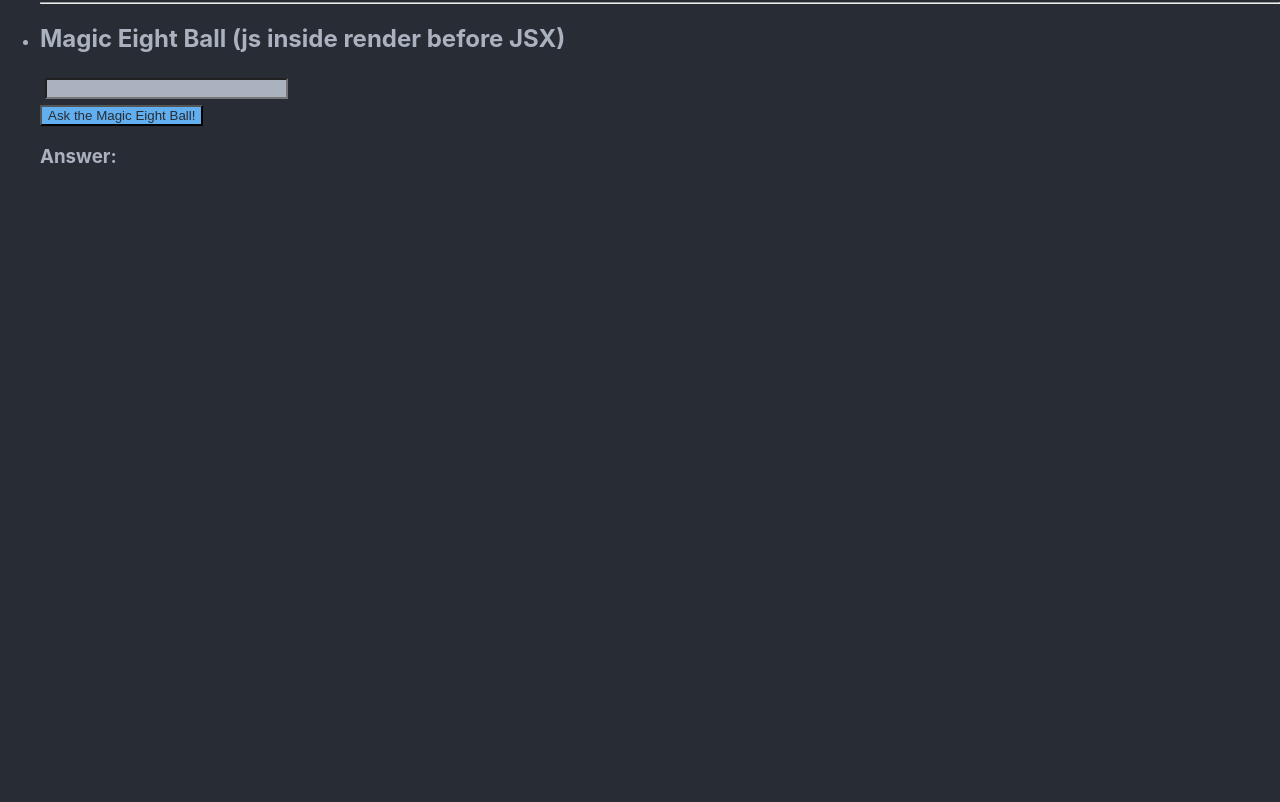
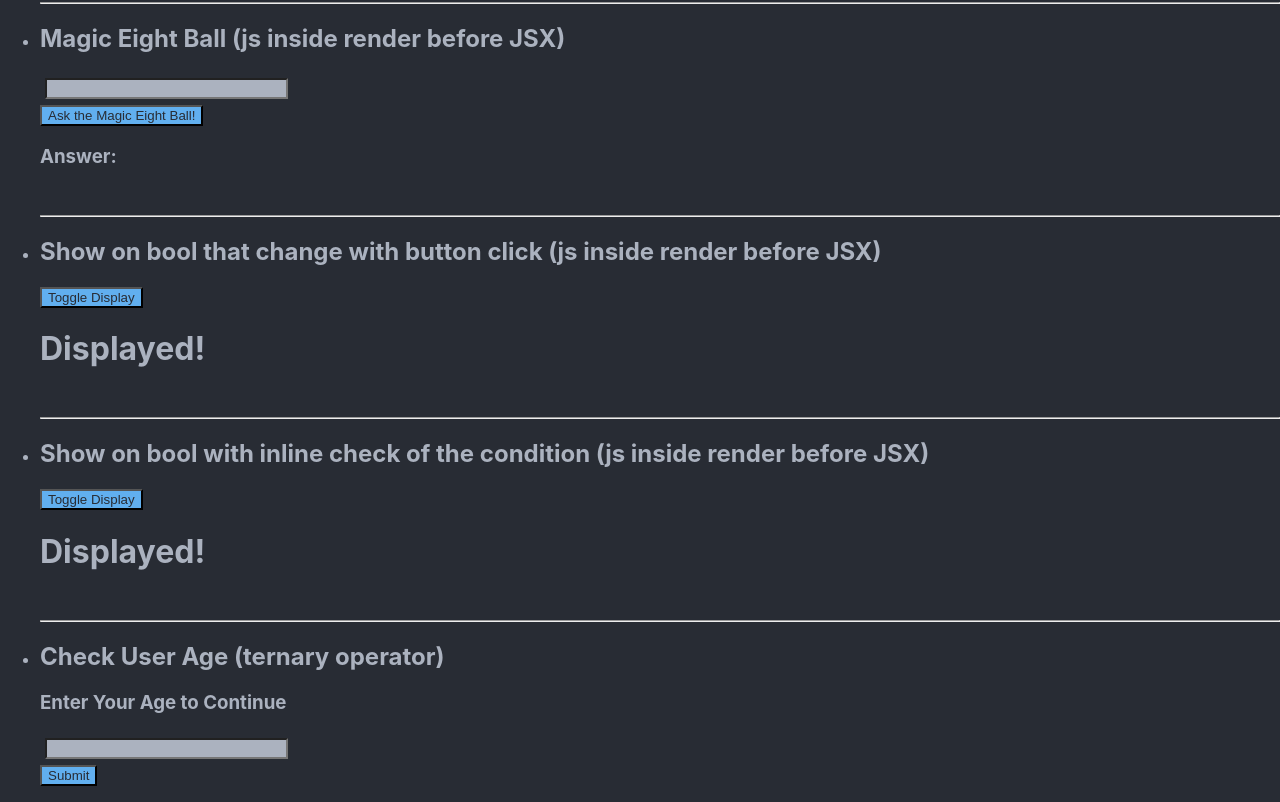
Before and after one commit to gian412/React-FCC-course, a React (Create React App) app: page / in a window 1280 px wide. Shown: the part 2822-3624 px from the top of the page. Before the commit the page ends 3009 px from the top, so only its background shows below. Built offline with nearby package versions, Linux system fonts and the light colour scheme.

Commit message:
Conditions in render() and return()

```diff
--- a/src/App.js
+++ b/src/App.js
@@ -15,6 +15,9 @@
 import OnlyEvensController from "./OnlyEvens";
 import Style from "./Style";
 import MagicEightBall from "./MagicEightBall";
+import ShowOnBool from "./ShowOnBool";
+import ShowOnBoolConcise from "./ShowOnBoolConcise";
+import CheckUserAge from "./CheckUserAge";
 
 function App() {
   return (
@@ -131,6 +134,30 @@
           <h2>Magic Eight Ball (js inside render before JSX)</h2>
           <MagicEightBall />
         </li>
+        <br />
+        <hr />
+        <li>
+          <h2>
+            Show on bool that change with button click (js inside render before
+            JSX)
+          </h2>
+          <ShowOnBool />
+        </li>
+        <br />
+        <hr />
+        <li>
+          <h2>
+            Show on bool with inline check of the condition (js inside render
+            before JSX)
+          </h2>
+          <ShowOnBoolConcise />
+        </li>
+        <br />
+        <hr />
+        <li>
+          <h2>Check User Age (ternary operator)</h2>
+          <CheckUserAge />
+        </li>
       </ul>
     </div>
   );
--- /dev/null
+++ b/src/CheckUserAge.js
@@ -0,0 +1,55 @@
+import React from "react";
+
+const inputStyle = {
+  width: 235,
+  margin: 5,
+};
+
+class CheckUserAge extends React.Component {
+  constructor(props) {
+    super(props);
+    // change code below this line
+    this.state = {
+      input: "",
+      userAge: "",
+    };
+    // change code above this line
+    this.submit = this.submit.bind(this);
+    this.handleChange = this.handleChange.bind(this);
+  }
+  handleChange(e) {
+    this.setState({
+      input: e.target.value,
+      userAge: "",
+    });
+  }
+  submit() {
+    this.setState((state) => ({
+      userAge: state.input,
+    }));
+  }
+  render() {
+    const buttonOne = <button onClick={this.submit}>Submit</button>;
+    const buttonTwo = <button>You May Enter</button>;
+    const buttonThree = <button>You Shall Not Pass</button>;
+    return (
+      <div>
+        <h3>Enter Your Age to Continue</h3>
+        <input
+          style={inputStyle}
+          type="number"
+          value={this.state.input}
+          onChange={this.handleChange}
+        />
+        <br />
+        {this.state.userAge === ""
+          ? buttonOne
+          : this.state.userAge >= 18
+          ? buttonTwo
+          : buttonThree}
+      </div>
+    );
+  }
+}
+
+export default CheckUserAge;
--- /dev/null
+++ b/src/ShowOnBool.js
@@ -0,0 +1,36 @@
+import React from "react";
+
+class ShowOnBool extends React.Component {
+  constructor(props) {
+    super(props);
+    this.state = {
+      display: true,
+    };
+    this.toggleDisplay = this.toggleDisplay.bind(this);
+  }
+  toggleDisplay() {
+    this.setState((state) => ({
+      display: !state.display,
+    }));
+  }
+  render() {
+    // change code below this line
+
+    if (this.state.display) {
+      return (
+        <div>
+          <button onClick={this.toggleDisplay}>Toggle Display</button>
+          <h1>Displayed!</h1>
+        </div>
+      );
+    } else {
+      return (
+        <div>
+          <button onClick={this.toggleDisplay}>Toggle Display</button>
+        </div>
+      );
+    }
+  }
+}
+
+export default ShowOnBool;
--- /dev/null
+++ b/src/ShowOnBoolConcise.js
@@ -0,0 +1,28 @@
+import React from "react";
+
+class ShowOnBoolConcise extends React.Component {
+  constructor(props) {
+    super(props);
+    this.state = {
+      display: true,
+    };
+    this.toggleDisplay = this.toggleDisplay.bind(this);
+  }
+  toggleDisplay() {
+    this.setState((state) => ({
+      display: !state.display,
+    }));
+  }
+  render() {
+    // change code below this line
+
+    return (
+      <div>
+        <button onClick={this.toggleDisplay}>Toggle Display</button>
+        {this.state.display && <h1>Displayed!</h1>}
+      </div>
+    );
+  }
+}
+
+export default ShowOnBoolConcise;
```
